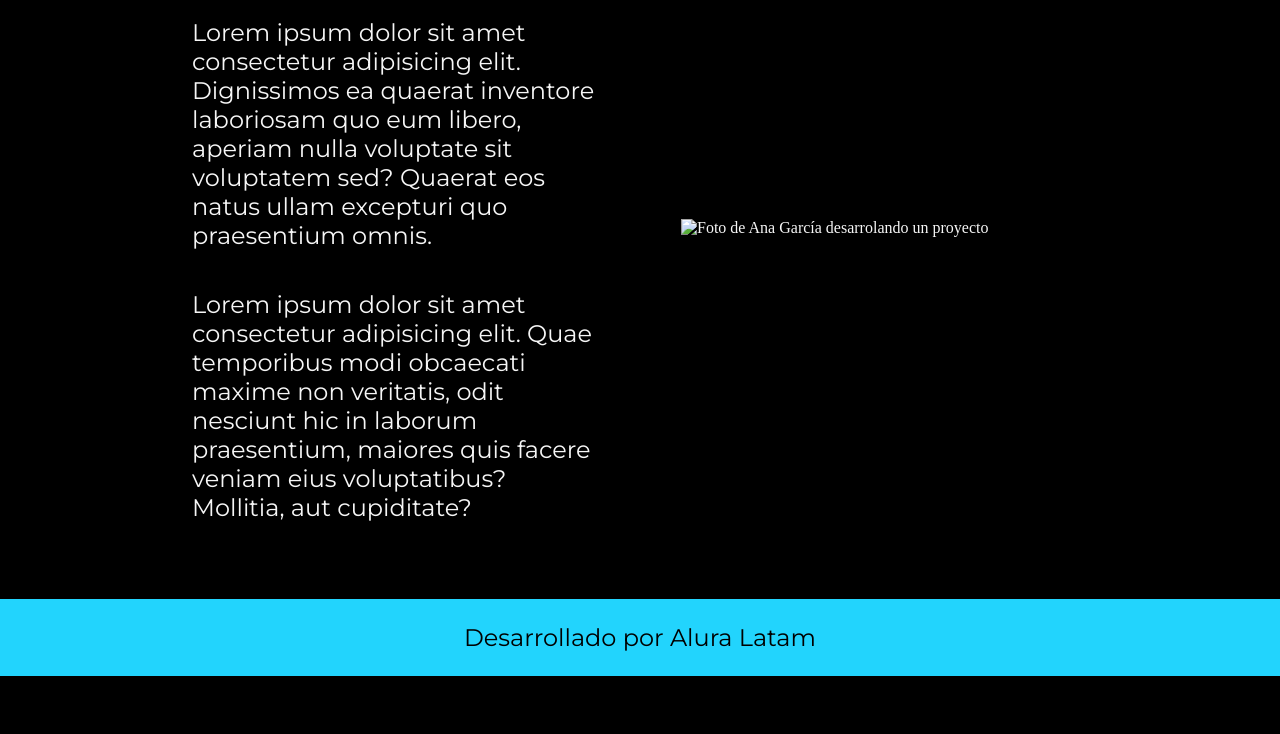
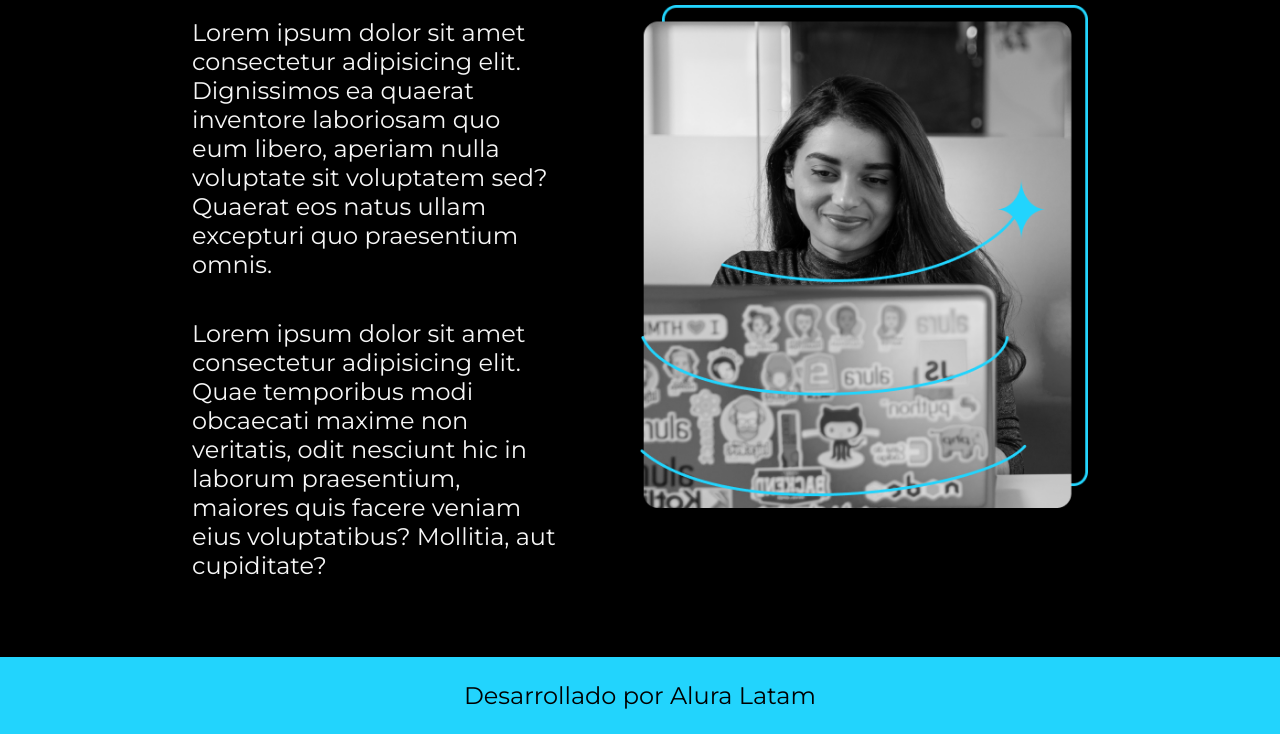
Before and after one commit to bhernandeza5/portafolio, a plain HTML site: page about.html in a window 1280 px wide. Shown: the part 198-932 px from the top of the page. Before the commit the page ends 874 px from the top, so only its background shows below. Drawn offline with nearby package versions, Linux system fonts and the light colour scheme; the site is published under a folder, as on GitHub Pages, so addresses that start at the root find nothing.

Commit message:
Update about.html

```diff
--- a/about.html
+++ b/about.html
@@ -20,7 +20,7 @@
             <p class="presentacion__contenido__texto">Lorem ipsum dolor sit amet consectetur adipisicing elit. Dignissimos ea quaerat inventore laboriosam quo eum libero, aperiam nulla voluptate sit voluptatem sed? Quaerat eos natus ullam excepturi quo praesentium omnis.</p>
             <p class="presentacion__contenido__texto">Lorem ipsum dolor sit amet consectetur adipisicing elit. Quae temporibus modi obcaecati maxime non veritatis, odit nesciunt hic in laborum praesentium, maiores quis facere veniam eius voluptatibus? Mollitia, aut cupiditate?</p>
         </section>
-        <img class="presentacion__imagen" src="/assets/Imagem.png" alt="Foto de Ana García desarrolando un proyecto">
+        <img class="presentacion__imagen" src="./assets/Imagem.png" alt="Foto de Ana García desarrolando un proyecto">
     </main>
     <footer class="footer">
         <p>Desarrollado por Alura Latam</p>
```
